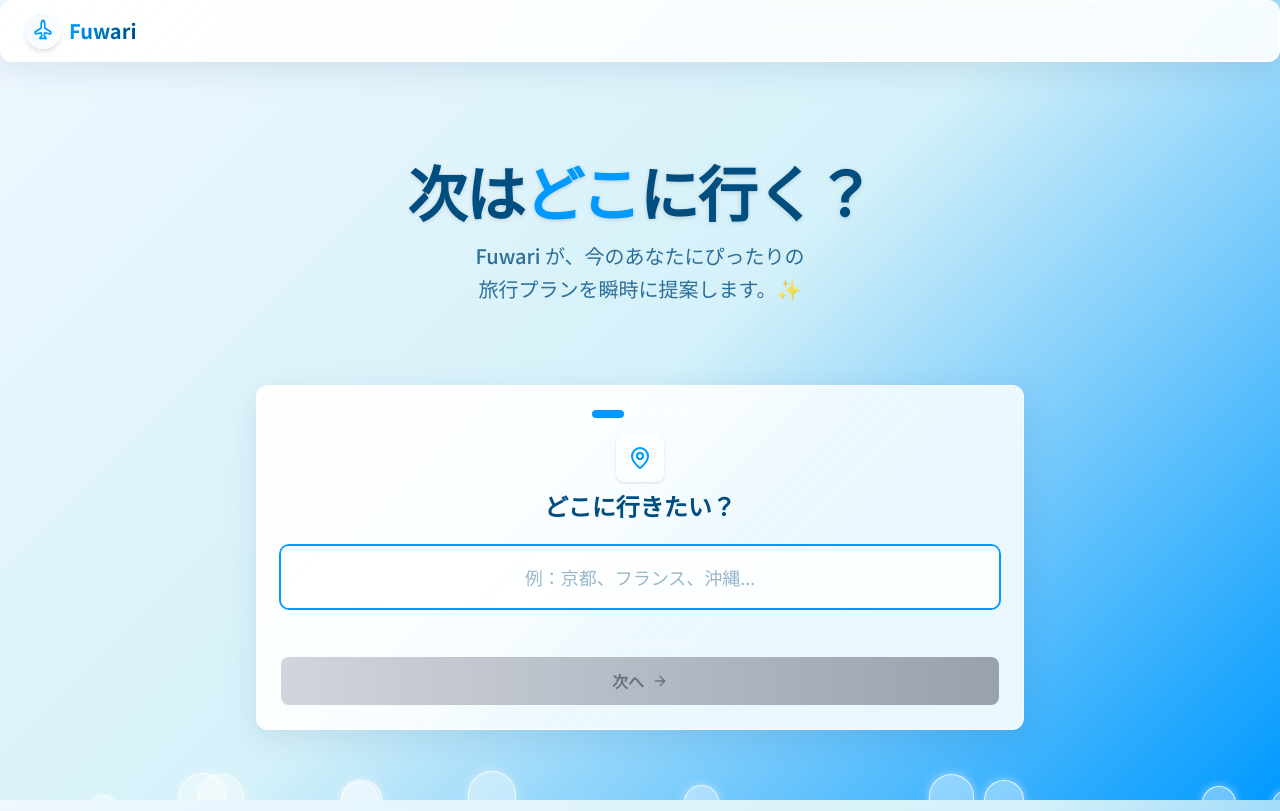
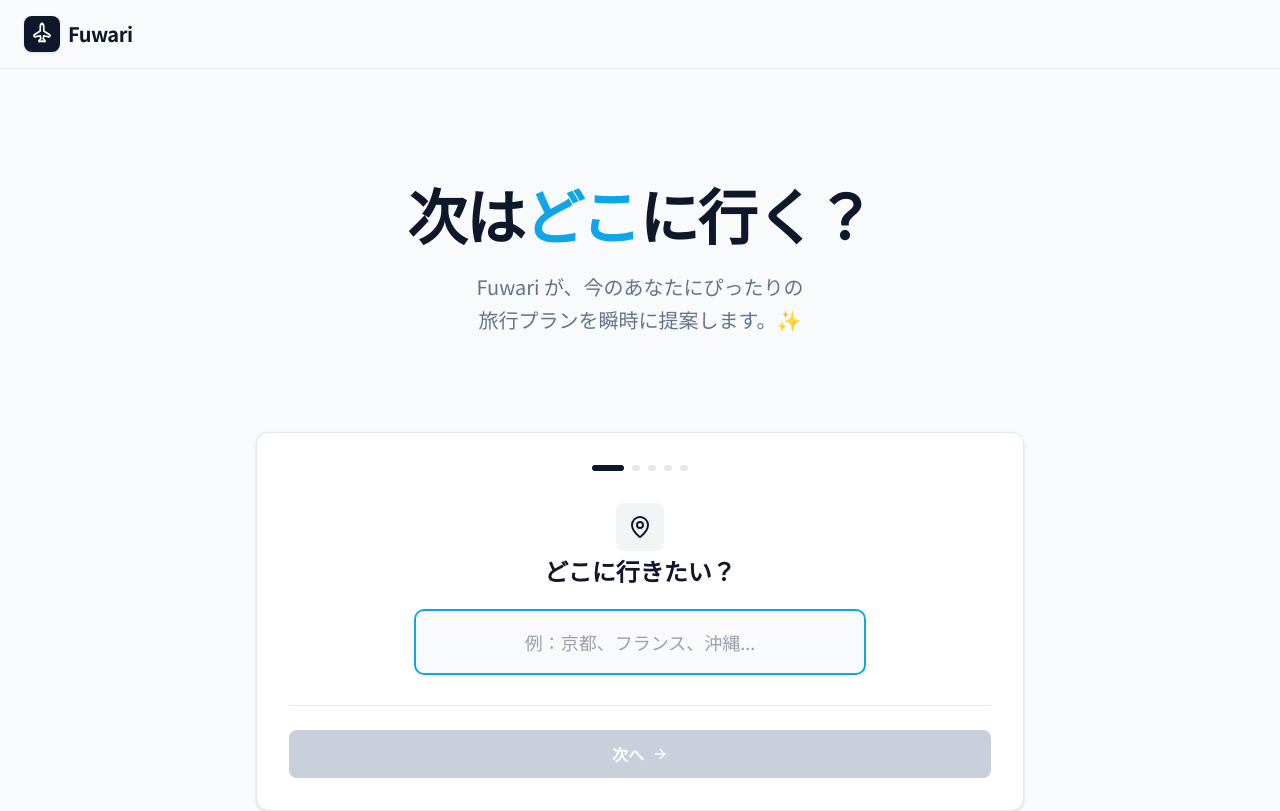
Before and after one commit to Anju1023/travel-app-project, a Next.js app: page / in a window 1280 px wide. Shown: the top 811 px of the page. Built offline with nearby package versions, Linux system fonts and the light colour scheme.

Commit message:
style(ui): reset design to Modern Clean theme (simple colors, clean cards, no gradients) ⬜️✨

```diff
--- a/src/app/globals.css
+++ b/src/app/globals.css
@@ -1,27 +1,13 @@
 @import "tailwindcss";
 
 @theme {
-  --color-ocean-blue: #0099FF;
-  --color-deep-ocean: #004d80; /* Text color for better contrast */
-  --color-ice-white: #F0F8FF;
-  --color-lemon-yellow: #FFE600;
-  --color-sunset-orange: #FF6B6B;
-
-  --animate-bubble: bubble 15s infinite;
-
-  @keyframes bubble {
-    0% {
-      transform: translateY(100vh) scale(0);
-      opacity: 0;
-    }
-    50% {
-      opacity: 1;
-    }
-    100% {
-      transform: translateY(-10vh) scale(1.5);
-      opacity: 0;
-    }
-  }
+  --color-primary: #0EA5E9; /* Sky Blue 500 - Simple and clean accent */
+  --color-primary-dark: #0284C7; /* Sky Blue 600 - Hover state */
+  --color-text-main: #0F172A; /* Slate 900 - Deep black for text */
+  --color-text-sub: #64748B; /* Slate 500 - Muted text */
+  --color-bg-base: #F8FAFC; /* Slate 50 - Very light grey background */
+  --color-card-bg: #FFFFFF; /* White - Card background */
+  --color-border: #E2E8F0; /* Slate 200 - Light border */
 }
 
 :root {
@@ -31,84 +17,53 @@
 body {
   font-family: var(--font-sans);
   min-height: 100vh;
-  /* Summer Gradient Background */
-  background: linear-gradient(135deg, var(--color-ice-white) 0%, #D4F1F9 50%, var(--color-ocean-blue) 100%);
-  background-attachment: fixed;
-  color: var(--color-deep-ocean); /* Use Deep Ocean for default text */
-  overflow-x: hidden;
-  position: relative;
+  background-color: var(--color-bg-base);
+  color: var(--color-text-main);
+  /* No gradient background */
 }
 
-/* Bubble Container */
-.bubbles {
-  position: fixed;
-  top: 0;
-  left: 0;
-  width: 100%;
-  height: 100%;
-  z-index: -1;
-  overflow: hidden;
-  pointer-events: none;
+/* Simple Card Utility */
+.simple-card {
+  background-color: var(--color-card-bg);
+  border: 1px solid var(--color-border);
+  border-radius: 0.75rem; /* rounded-xl */
+  box-shadow: 0 1px 3px 0 rgb(0 0 0 / 0.1), 0 1px 2px -1px rgb(0 0 0 / 0.1);
+  transition: all 0.2s ease-in-out;
 }
 
-.bubble {
-  position: absolute;
-  bottom: -20px;
-  background-color: rgba(255, 255, 255, 0.4);
-  border-radius: 50%;
-  border: 1px solid rgba(255, 255, 255, 0.8);
-  box-shadow: 0 0 10px rgba(255, 255, 255, 0.5);
+.simple-card:hover {
+  box-shadow: 0 4px 6px -1px rgb(0 0 0 / 0.1), 0 2px 4px -2px rgb(0 0 0 / 0.1);
 }
 
-/* Ice Glass Utility Class */
-.glass-panel {
-  background: rgba(255, 255, 255, 0.75); /* Increased opacity for readability */
-  backdrop-filter: blur(16px); /* Stronger blur */
-  -webkit-backdrop-filter: blur(16px);
-  border: 1px solid rgba(255, 255, 255, 0.8);
-  box-shadow: 0 8px 32px 0 rgba(0, 51, 102, 0.1); /* Deeper blue shadow */
-  border-radius: 0.75rem; /* Reduced radius for sharper look (rounded-xl) */
-  /* Glossy highlight */
-  background-image: linear-gradient(
-    135deg,
-    rgba(255, 255, 255, 0.8) 0%,
-    rgba(255, 255, 255, 0.4) 50%,
-    rgba(255, 255, 255, 0.2) 51%,
-    rgba(255, 255, 255, 0.6) 100%
-  );
+/* Primary Button Utility */
+.btn-primary {
+  background-color: var(--color-text-main); /* Black button for clean look */
+  color: white;
+  border-radius: 0.5rem; /* rounded-lg */
+  font-weight: 600;
+  transition: all 0.2s;
+  box-shadow: 0 1px 2px 0 rgb(0 0 0 / 0.05);
 }
 
-/* Button Ripple Effect Helper (Simple CSS version) */
-.btn-ripple {
-  position: relative;
-  overflow: hidden;
-  transform: translate3d(0, 0, 0);
-  transition: all 0.3s ease;
+.btn-primary:hover {
+  background-color: #334155; /* Slate 700 */
 }
 
-.btn-ripple:active {
-  transform: scale(0.95);
+.btn-primary:disabled {
+  background-color: #94A3B8; /* Slate 400 */
+  cursor: not-allowed;
 }
 
-.btn-ripple::after {
-  content: "";
-  display: block;
-  position: absolute;
-  width: 100%;
-  height: 100%;
-  top: 0;
-  left: 0;
-  pointer-events: none;
-  background-image: radial-gradient(circle, #fff 10%, transparent 10.01%);
-  background-repeat: no-repeat;
-  background-position: 50%;
-  transform: scale(10, 10);
-  opacity: 0;
-  transition: transform .5s, opacity 1s;
+/* Secondary Button Utility */
+.btn-secondary {
+  background-color: white;
+  color: var(--color-text-main);
+  border: 1px solid var(--color-border);
+  border-radius: 0.5rem; /* rounded-lg */
+  font-weight: 500;
+  transition: all 0.2s;
 }
 
-.btn-ripple:active::after {
-  transform: scale(0, 0);
-  opacity: .3;
-  transition: 0s;
+.btn-secondary:hover {
+  background-color: #F1F5F9; /* Slate 100 */
 }
--- a/src/app/layout.tsx
+++ b/src/app/layout.tsx
@@ -3,7 +3,6 @@ import { Noto_Sans_JP } from "next/font/google";
 import "./globals.css";
 import Header from "@/components/Header";
 import Footer from "@/components/Footer";
-import BackgroundBubbles from "@/components/BackgroundBubbles";
 
 const notoSansJP = Noto_Sans_JP({
   variable: "--font-sans",
@@ -24,9 +23,8 @@ export default function RootLayout({
   return (
     <html lang="ja" suppressHydrationWarning>
       <body
-        className={`${notoSansJP.variable} antialiased min-h-screen flex flex-col`}
+        className={`${notoSansJP.variable} antialiased min-h-screen flex flex-col bg-gray-50 text-slate-900`}
       >
-        <BackgroundBubbles />
         <Header />
         <main className="flex-1 w-full max-w-4xl mx-auto px-4 py-8">
           {children}
--- a/src/app/page.tsx
+++ b/src/app/page.tsx
@@ -83,25 +83,24 @@ export default function Home() {
         あんじゅをワクワクさせるようなキャッチコピーにしているよ！
       */}
       {!plan && (
-        <div className="text-center space-y-4 py-12 px-4">
-          <h1 className="text-4xl md:text-6xl font-black text-[var(--color-deep-ocean)] drop-shadow-sm tracking-tight leading-[1.1] text-balance">
-            次は<span className="text-[var(--color-ocean-blue)]">どこ</span>に<br className="md:hidden"/>行く？
+        <div className="text-center space-y-6 py-16 px-4 animate-in fade-in slide-in-from-bottom-4 duration-700">
+          <h1 className="text-4xl md:text-6xl font-black text-[var(--color-text-main)] tracking-tight leading-[1.1] text-balance">
+            次は<span className="text-[var(--color-primary)]">どこ</span>に行く？
           </h1>
-          <p className="text-base md:text-xl text-[var(--color-deep-ocean)]/80 max-w-lg mx-auto leading-relaxed text-balance font-medium">
+          <p className="text-lg md:text-xl text-[var(--color-text-sub)] max-w-lg mx-auto leading-relaxed text-balance">
             Fuwari が、今のあなたにぴったりの旅行プランを瞬時に提案します。✨
           </p>
         </div>
       )}
 
       {/*
-        トラブル発生！エラーメッセージをおしゃれに表示するよ
-        怖くないように、優しい水色と警告のオレンジを混ぜたデザインにしたよ。
+        トラブル発生！エラーメッセージを表示
       */}
       {error && (
-        <div className="glass-panel w-full max-w-2xl p-6 bg-red-500/10 text-red-600 rounded-xl border border-red-200/50 shadow-sm flex items-start gap-4 backdrop-blur-md">
-          <AlertCircle className="w-6 h-6 shrink-0 mt-0.5 text-red-500" />
+        <div className="simple-card w-full max-w-2xl p-6 border-red-200 bg-red-50 text-red-700 flex items-start gap-4">
+          <AlertCircle className="w-6 h-6 shrink-0 mt-0.5 text-red-600" />
           <div className="space-y-1">
-            <p className="font-bold text-lg text-red-600">おっと、トラブル発生かな？</p>
+            <p className="font-bold text-lg">エラーが発生しました</p>
             <p className="text-sm opacity-90">{error}</p>
           </div>
         </div>
--- a/src/components/BackgroundBubbles.tsx
+++ /dev/null
@@ -1,39 +0,0 @@
-"use client";
-
-import { useEffect, useState } from "react";
-
-const BackgroundBubbles = () => {
-  const [bubbles, setBubbles] = useState<{ id: number; size: number; left: number; delay: number; duration: number }[]>([]);
-
-  useEffect(() => {
-    // Generate bubbles only on client side to avoid hydration mismatch
-    const newBubbles = Array.from({ length: 15 }).map((_, i) => ({
-      id: i,
-      size: Math.random() * 40 + 10, // 10px to 50px
-      left: Math.random() * 100, // 0% to 100%
-      delay: Math.random() * 15, // 0s to 15s delay
-      duration: Math.random() * 10 + 10, // 10s to 20s duration
-    }));
-    setBubbles(newBubbles);
-  }, []);
-
-  return (
-    <div className="bubbles">
-      {bubbles.map((b) => (
-        <div
-          key={b.id}
-          className="bubble"
-          style={{
-            width: `${b.size}px`,
-            height: `${b.size}px`,
-            left: `${b.left}%`,
-            animation: `bubble ${b.duration}s linear infinite`,
-            animationDelay: `${b.delay}s`,
-          }}
-        />
-      ))}
-    </div>
-  );
-};
-
-export default BackgroundBubbles;
--- a/src/components/Footer.tsx
+++ b/src/components/Footer.tsx
@@ -2,7 +2,7 @@ export default function Footer() {
   const year = new Date().getFullYear();
 
   return (
-    <footer className="w-full py-6 text-center text-sm font-medium text-[var(--color-deep-ocean)]/60 mt-auto">
+    <footer className="w-full py-8 text-center text-sm font-medium text-[var(--color-text-sub)] mt-auto">
       <p>&copy; {year} Fuwari. Powered by Gemini 3.0 Flash ⚡️</p>
     </footer>
   );
--- a/src/components/Header.tsx
+++ b/src/components/Header.tsx
@@ -3,12 +3,12 @@ import { Plane } from 'lucide-react';
 
 export default function Header() {
 	return (
-		<header className="sticky top-0 z-50 w-full py-3 px-6 flex items-center justify-between glass-panel rounded-none border-t-0 border-x-0 border-b border-white/40 mb-4">
+		<header className="sticky top-0 z-50 w-full py-4 px-6 flex items-center justify-between bg-[var(--color-bg-base)]/80 backdrop-blur-md border-b border-[var(--color-border)] mb-4">
 			<Link href="/" className="flex items-center gap-2 group">
-				<div className="p-2 bg-gradient-to-br from-[var(--color-ice-white)] to-white rounded-full shadow-md group-hover:scale-110 transition-transform duration-300">
-					<Plane className="w-5 h-5 text-[var(--color-ocean-blue)] transform -rotate-45" />
+				<div className="p-2 bg-[var(--color-text-main)] rounded-lg shadow-sm transition-transform duration-200 group-hover:scale-105">
+					<Plane className="w-5 h-5 text-white transform -rotate-45" />
 				</div>
-				<span className="text-xl font-bold bg-gradient-to-r from-[var(--color-ocean-blue)] to-[var(--color-deep-ocean)] bg-clip-text text-transparent">
+				<span className="text-xl font-bold text-[var(--color-text-main)] tracking-tight">
 					Fuwari
 				</span>
 			</Link>
--- a/src/components/TravelForm.tsx
+++ b/src/components/TravelForm.tsx
@@ -112,10 +112,10 @@ export default function TravelForm({
 	};
 
 	return (
-		<div className="w-full glass-panel">
-			<form onSubmit={handleSubmit} className="p-6 space-y-8">
+		<div className="w-full simple-card">
+			<form onSubmit={handleSubmit} className="p-6 md:p-8 space-y-8">
 				{/* Progress */}
-				<div className="flex justify-center gap-2 mb-4">
+				<div className="flex justify-center gap-2 mb-8">
 					{Array.from({ length: TOTAL_STEPS }).map((_, index) => {
 						const isCurrent = step === index + 1;
 						const isPast = step > index + 1;
@@ -123,9 +123,9 @@ export default function TravelForm({
 							<div
 								key={index}
 								className={`
-									h-2 rounded-full transition-all
-									${isCurrent ? 'w-8 bg-[var(--color-ocean-blue)]' : 'w-2 bg-white/50'}
-									${isPast ? 'bg-[var(--color-sunset-orange)]' : ''}
+									h-1.5 rounded-full transition-all duration-300
+									${isCurrent ? 'w-8 bg-[var(--color-text-main)]' : 'w-2 bg-gray-200'}
+									${isPast ? 'bg-gray-400' : ''}
 								`}
 							/>
 						);
@@ -135,21 +135,21 @@ export default function TravelForm({
 				{/* Step 1: Destination */}
 				{step === 1 && (
 					<div className="space-y-6">
-						<div className="text-center space-y-2">
-							<div className="inline-flex p-3 bg-white/50 rounded-lg text-[var(--color-ocean-blue)] mb-2 shadow-sm">
+						<div className="text-center space-y-3">
+							<div className="inline-flex p-3 bg-gray-100 rounded-lg text-[var(--color-text-main)] mb-1">
 								<MapPin className="w-6 h-6" />
 							</div>
-							<h3 className="text-2xl font-bold text-[var(--color-deep-ocean)]">
+							<h3 className="text-2xl font-bold text-[var(--color-text-main)]">
 								どこに行きたい？
 							</h3>
 						</div>
-						<div className="relative">
+						<div className="relative max-w-md mx-auto">
 							<input
 								type="text"
 								value={formData.destination}
 								onChange={(e) => handleChange('destination', e.target.value)}
 								placeholder="例：京都、フランス、沖縄..."
-								className="w-full p-4 bg-white/80 border border-white/60 rounded-lg focus:ring-2 focus:ring-[var(--color-ocean-blue)] focus:border-transparent outline-none text-lg text-center text-[var(--color-deep-ocean)] placeholder-[var(--color-deep-ocean)]/40 shadow-inner"
+								className="w-full p-4 bg-gray-50 border border-[var(--color-border)] rounded-lg focus:ring-2 focus:ring-[var(--color-primary)] focus:border-transparent outline-none text-lg text-center text-[var(--color-text-main)] placeholder-gray-400 transition-all"
 								autoFocus
 							/>
 						</div>
@@ -158,25 +158,25 @@ export default function TravelForm({
 
 				{/* Step 2: Duration & Timing */}
 				{step === 2 && (
-					<div className="space-y-6">
-						<div className="text-center space-y-2">
-							<div className="inline-flex p-3 bg-white/50 rounded-lg text-[var(--color-ocean-blue)] mb-2 shadow-sm">
+					<div className="space-y-6 max-w-md mx-auto">
+						<div className="text-center space-y-3">
+							<div className="inline-flex p-3 bg-gray-100 rounded-lg text-[var(--color-text-main)] mb-1">
 								<Calendar className="w-6 h-6" />
 							</div>
-							<h3 className="text-2xl font-bold text-[var(--color-deep-ocean)]">
+							<h3 className="text-2xl font-bold text-[var(--color-text-main)]">
 								いつ、どれくらい？
 							</h3>
 						</div>
 
-						<div className="space-y-4">
-							<div className="space-y-1">
-								<label className="text-sm font-semibold text-[var(--color-deep-ocean)]">
+						<div className="space-y-5">
+							<div className="space-y-1.5">
+								<label className="text-sm font-semibold text-[var(--color-text-sub)]">
 									何泊する？
 								</label>
 								<select
 									value={formData.duration}
 									onChange={(e) => handleChange('duration', e.target.value)}
-									className="w-full p-3 bg-white/80 border border-white/60 rounded-lg focus:ring-2 focus:ring-[var(--color-ocean-blue)] outline-none text-[var(--color-deep-ocean)]"
+									className="w-full p-3 bg-gray-50 border border-[var(--color-border)] rounded-lg focus:ring-2 focus:ring-[var(--color-primary)] outline-none text-[var(--color-text-main)] appearance-none"
 								>
 									<option>日帰り</option>
 									<option>1泊2日</option>
@@ -186,8 +186,8 @@ export default function TravelForm({
 								</select>
 							</div>
 
-							<div className="space-y-1">
-								<label className="text-sm font-semibold text-[var(--color-deep-ocean)]">
+							<div className="space-y-1.5">
+								<label className="text-sm font-semibold text-[var(--color-text-sub)]">
 									いつ頃行く？
 								</label>
 								<input
@@ -195,7 +195,7 @@ export default function TravelForm({
 									value={formData.timing}
 									onChange={(e) => handleChange('timing', e.target.value)}
 									placeholder="例：10月下旬、GW、来年の夏..."
-									className="w-full p-3 bg-white/80 border border-white/60 rounded-lg focus:ring-2 focus:ring-[var(--color-ocean-blue)] outline-none text-[var(--color-deep-ocean)] placeholder-[var(--color-deep-ocean)]/40"
+									className="w-full p-3 bg-gray-50 border border-[var(--color-border)] rounded-lg focus:ring-2 focus:ring-[var(--color-primary)] outline-none text-[var(--color-text-main)] placeholder-gray-400"
 								/>
 							</div>
 						</div>
@@ -204,25 +204,25 @@ export default function TravelForm({
 
 				{/* Step 3: Budget & Companions */}
 				{step === 3 && (
-					<div className="space-y-6">
-						<div className="text-center space-y-2">
-							<div className="inline-flex p-3 bg-white/50 rounded-lg text-[var(--color-ocean-blue)] mb-2 shadow-sm">
+					<div className="space-y-6 max-w-md mx-auto">
+						<div className="text-center space-y-3">
+							<div className="inline-flex p-3 bg-gray-100 rounded-lg text-[var(--color-text-main)] mb-1">
 								<Wallet className="w-6 h-6" />
 							</div>
-							<h3 className="text-2xl font-bold text-[var(--color-deep-ocean)]">
+							<h3 className="text-2xl font-bold text-[var(--color-text-main)]">
 								予算とメンバーは？
 							</h3>
 						</div>
 
 						<div className="space-y-6">
-							<div className="space-y-1">
-								<label className="text-sm font-semibold text-[var(--color-deep-ocean)]">
+							<div className="space-y-1.5">
+								<label className="text-sm font-semibold text-[var(--color-text-sub)]">
 									予算感
 								</label>
 								<select
 									value={formData.budget}
 									onChange={(e) => handleChange('budget', e.target.value)}
-									className="w-full p-3 bg-white/80 border border-white/60 rounded-lg focus:ring-2 focus:ring-[var(--color-ocean-blue)] outline-none text-[var(--color-deep-ocean)]"
+									className="w-full p-3 bg-gray-50 border border-[var(--color-border)] rounded-lg focus:ring-2 focus:ring-[var(--color-primary)] outline-none text-[var(--color-text-main)] appearance-none"
 								>
 									<option>なるべく安く</option>
 									<option>そこそこ（普通）</option>
@@ -232,7 +232,7 @@ export default function TravelForm({
 							</div>
 
 							<div className="space-y-2">
-								<label className="text-sm font-semibold text-[var(--color-deep-ocean)]">
+								<label className="text-sm font-semibold text-[var(--color-text-sub)]">
 									誰と行く？
 								</label>
 								<div className="grid grid-cols-2 gap-3">
@@ -241,20 +241,20 @@ export default function TravelForm({
 											key={item.label}
 											onClick={() => handleChange('companions', item.label)}
 											className={`
-												cursor-pointer flex items-center gap-3 p-3 rounded-lg border transition-all
+												cursor-pointer flex items-center gap-3 p-3 rounded-lg border transition-all duration-200
 												${
 													formData.companions === item.label
-														? 'bg-[var(--color-ice-white)] border-[var(--color-ocean-blue)] ring-1 ring-[var(--color-ocean-blue)]'
-														: 'bg-white/40 border-white/60 hover:bg-white/60'
+														? 'bg-gray-900 text-white border-gray-900 shadow-sm'
+														: 'bg-white border-[var(--color-border)] hover:bg-gray-50 text-[var(--color-text-main)]'
 												}
 											`}
 										>
-											<item.icon className={`w-5 h-5 ${formData.companions === item.label ? 'text-[var(--color-ocean-blue)]' : 'text-slate-400'}`} />
-											<span className={`font-medium text-sm ${formData.companions === item.label ? 'text-[var(--color-deep-ocean)]' : 'text-slate-600'}`}>
+											<item.icon className={`w-5 h-5 ${formData.companions === item.label ? 'text-white' : 'text-gray-400'}`} />
+											<span className="font-medium text-sm">
 												{item.label}
 											</span>
 											{formData.companions === item.label && (
-												<CheckCircle2 className="w-4 h-4 text-[var(--color-ocean-blue)] ml-auto" />
+												<CheckCircle2 className="w-4 h-4 text-white ml-auto" />
 											)}
 										</div>
 									))}
@@ -267,14 +267,14 @@ export default function TravelForm({
 				{/* Step 4: Style */}
 				{step === 4 && (
 					<div className="space-y-6">
-						<div className="text-center space-y-2">
-							<div className="inline-flex p-3 bg-white/50 rounded-lg text-[var(--color-ocean-blue)] mb-2 shadow-sm">
+						<div className="text-center space-y-3">
+							<div className="inline-flex p-3 bg-gray-100 rounded-lg text-[var(--color-text-main)] mb-1">
 								<Heart className="w-6 h-6" />
 							</div>
-							<h3 className="text-2xl font-bold text-[var(--color-deep-ocean)]">
+							<h3 className="text-2xl font-bold text-[var(--color-text-main)]">
 								どんな旅にしたい？
 							</h3>
-							<p className="text-[var(--color-deep-ocean)]/70 text-sm">複数選択可</p>
+							<p className="text-[var(--color-text-sub)] text-sm">複数選択可</p>
 						</div>
 
 						<div className="grid grid-cols-2 md:grid-cols-3 gap-3">
@@ -288,17 +288,13 @@ export default function TravelForm({
 											cursor-pointer flex flex-col items-center justify-center p-4 rounded-lg border transition-all gap-2 h-32
 											${
 												isSelected
-													? 'bg-[var(--color-ice-white)] border-[var(--color-ocean-blue)] ring-1 ring-[var(--color-ocean-blue)] shadow-md'
-													: 'bg-white/40 border-white/60 hover:bg-white/60'
+													? 'bg-gray-900 text-white border-gray-900 shadow-md transform scale-[1.02]'
+													: 'bg-white border-[var(--color-border)] hover:bg-gray-50 text-[var(--color-text-main)]'
 											}
 										`}
 									>
-										<item.icon className={`w-6 h-6 ${isSelected ? 'text-[var(--color-ocean-blue)]' : 'text-slate-400'}`} />
-										<span
-											className={`font-medium text-sm ${
-												isSelected ? 'text-[var(--color-deep-ocean)]' : 'text-slate-600'
-											}`}
-										>
+										<item.icon className={`w-6 h-6 ${isSelected ? 'text-white' : 'text-gray-400'}`} />
+										<span className="font-medium text-sm">
 											{item.label}
 										</span>
 									</div>
@@ -311,20 +307,20 @@ export default function TravelForm({
 				{/* Step 5: Free Text */}
 				{step === 5 && (
 					<div className="space-y-6">
-						<div className="text-center space-y-2">
-							<div className="inline-flex p-3 bg-white/50 rounded-lg text-[var(--color-ocean-blue)] mb-2 shadow-sm">
+						<div className="text-center space-y-3">
+							<div className="inline-flex p-3 bg-gray-100 rounded-lg text-[var(--color-text-main)] mb-1">
 								<Sparkles className="w-6 h-6" />
 							</div>
-							<h3 className="text-2xl font-bold text-[var(--color-deep-ocean)]">
+							<h3 className="text-2xl font-bold text-[var(--color-text-main)]">
 								その他のこだわり
 							</h3>
 						</div>
-						<div>
+						<div className="max-w-xl mx-auto w-full">
 							<textarea
 								value={formData.freeText}
 								onChange={(e) => handleChange('freeText', e.target.value)}
 								placeholder="例：海が見えるカフェに行きたい、歴史的な建物を中心に回りたい..."
-								className="w-full p-4 bg-white/80 border border-white/60 rounded-lg focus:ring-2 focus:ring-[var(--color-ocean-blue)] outline-none min-h-40 text-[var(--color-deep-ocean)] placeholder-[var(--color-deep-ocean)]/40"
+								className="w-full p-4 bg-gray-50 border border-[var(--color-border)] rounded-lg focus:ring-2 focus:ring-[var(--color-primary)] outline-none min-h-40 text-[var(--color-text-main)] placeholder-gray-400"
 								autoFocus
 							/>
 						</div>
@@ -332,13 +328,13 @@ export default function TravelForm({
 				)}
 
 				{/* Navigation */}
-				<div className="flex gap-4 pt-4 border-t border-white/30">
+				<div className="flex gap-4 pt-6 border-t border-[var(--color-border)]">
 					{step > 1 && (
 						<button
 							type="button"
 							onClick={prevStep}
 							disabled={loading}
-							className="flex-1 py-3 px-4 rounded-lg bg-white/40 border border-white/60 text-[var(--color-ocean-blue)] font-medium hover:bg-white/60 flex items-center justify-center gap-2 transition-colors"
+							className="flex-1 btn-secondary py-3 px-4 flex items-center justify-center gap-2"
 						>
 							<ArrowLeft className="w-4 h-4" />
 							戻る
@@ -350,7 +346,7 @@ export default function TravelForm({
 							type="button"
 							onClick={nextStep}
 							disabled={!formData.destination && step === 1}
-							className="btn-ripple flex-2 py-3 px-4 rounded-lg bg-gradient-to-r from-[var(--color-ocean-blue)] to-[var(--color-sunset-orange)] text-white font-bold hover:opacity-90 flex items-center justify-center gap-2 disabled:from-gray-300 disabled:to-gray-400 disabled:text-gray-500 disabled:cursor-not-allowed shadow-lg disabled:shadow-none transition-all"
+							className="flex-2 btn-primary py-3 px-4 flex items-center justify-center gap-2 disabled:opacity-50"
 						>
 							次へ
 							<ArrowRight className="w-4 h-4" />
@@ -359,7 +355,7 @@ export default function TravelForm({
 						<button
 							type="submit"
 							disabled={loading}
-							className="btn-ripple flex-2 py-3 px-4 rounded-lg bg-gradient-to-r from-[var(--color-ocean-blue)] to-[var(--color-sunset-orange)] text-white font-bold hover:opacity-90 disabled:from-gray-300 disabled:to-gray-400 disabled:text-gray-500 disabled:shadow-none flex items-center justify-center gap-2 shadow-lg transition-all"
+							className="flex-2 btn-primary py-3 px-4 flex items-center justify-center gap-2 disabled:opacity-70"
 						>
 							{loading ? (
 								<>
```
Also changed, not shown: src/components/AdviceSection.tsx (+12 -14 lines), src/components/HotelSection.tsx (+12 -12 lines), src/components/MapSection.tsx (+6 -6 lines), src/components/PlanResult.tsx (+5 -5 lines), src/components/TimelineSection.tsx (+14 -15 lines), 1 other file (tests, documents, lock files or other folders).
